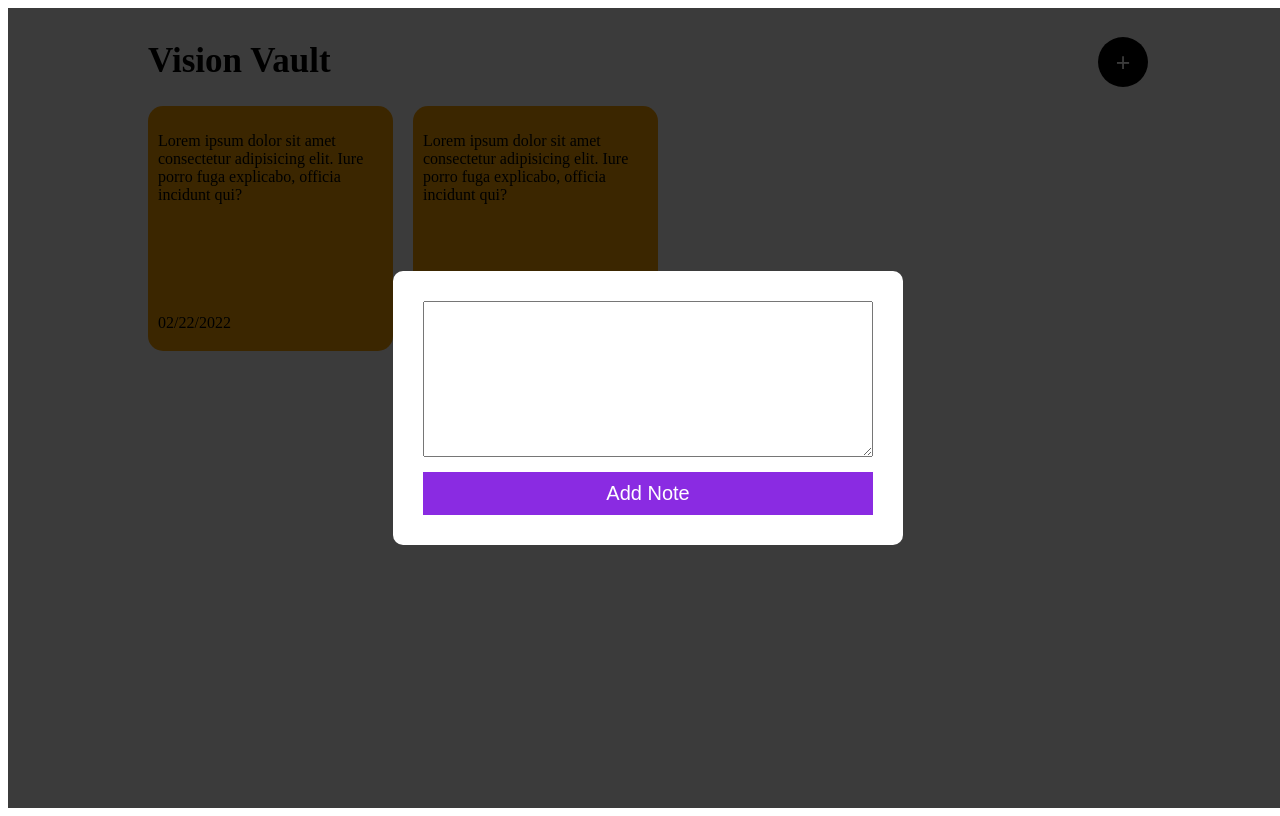
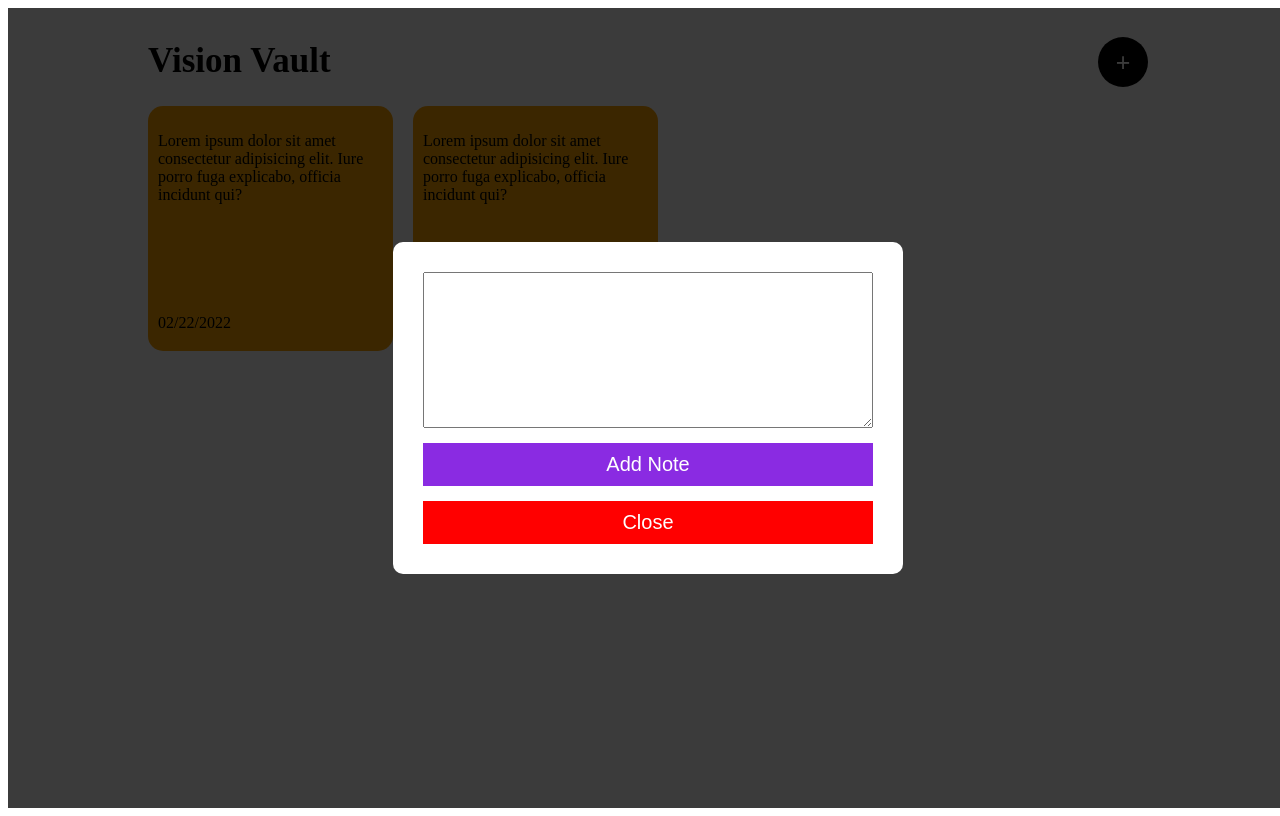
Before and after one commit to Vahe-Sevachyan/vision-vault, a Vue app: page / in a window 1280 px wide. Built offline with nearby package versions, Linux system fonts and the light colour scheme.

Commit message:
added close buton to modal

```diff
--- a/src/components/HeaderSection.vue
+++ b/src/components/HeaderSection.vue
@@ -4,6 +4,7 @@
       <div class="modal">
         <textarea name="note" id="note" cols="30" rows="10"></textarea>
         <button>Add Note</button>
+        <button id="close">Close</button>
       </div>
     </div>
     <div class="container">
@@ -110,4 +111,7 @@ header button {
   cursor: pointer;
   margin-top: 15px;
 }
+#close {
+  background-color: red;
+}
 </style>
```
